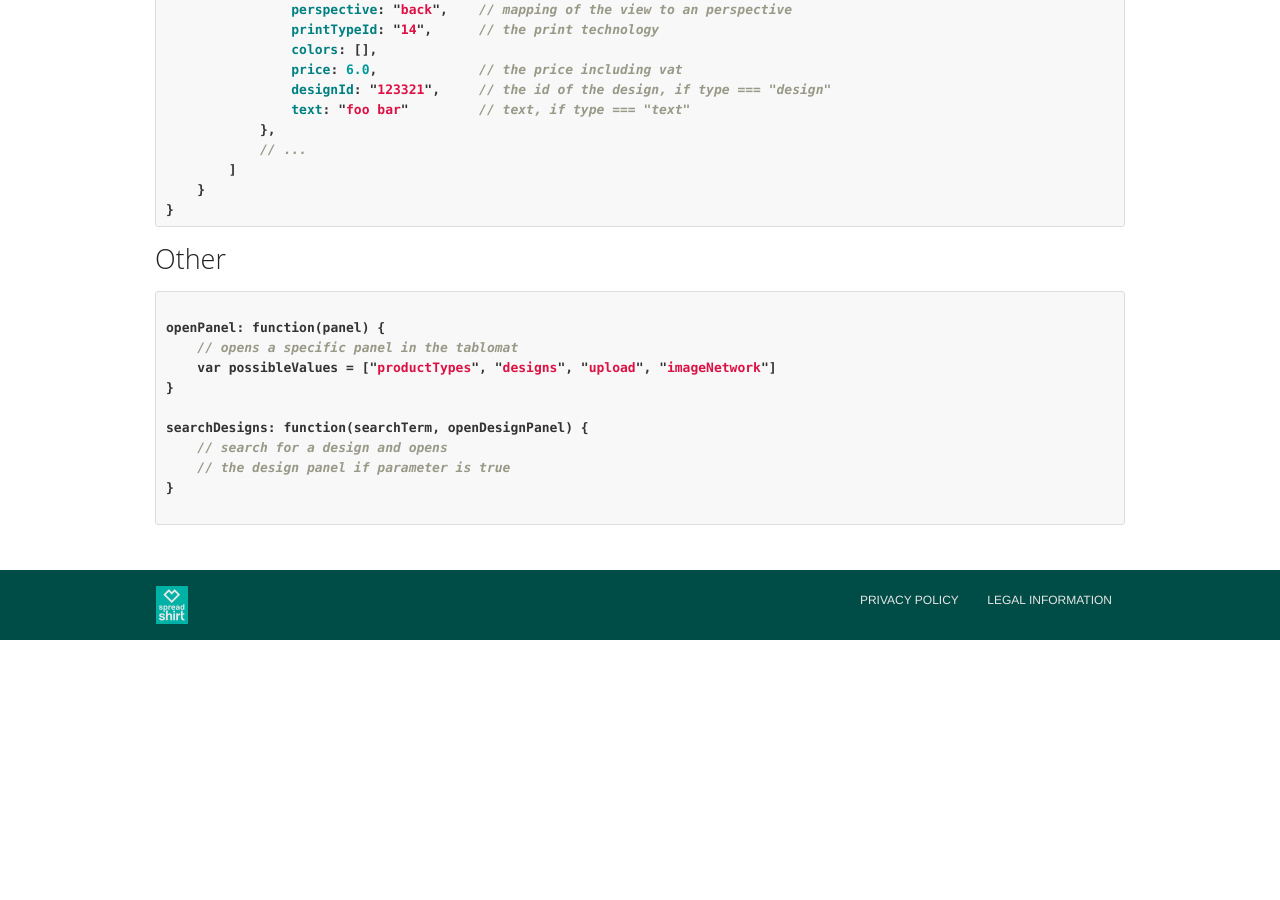
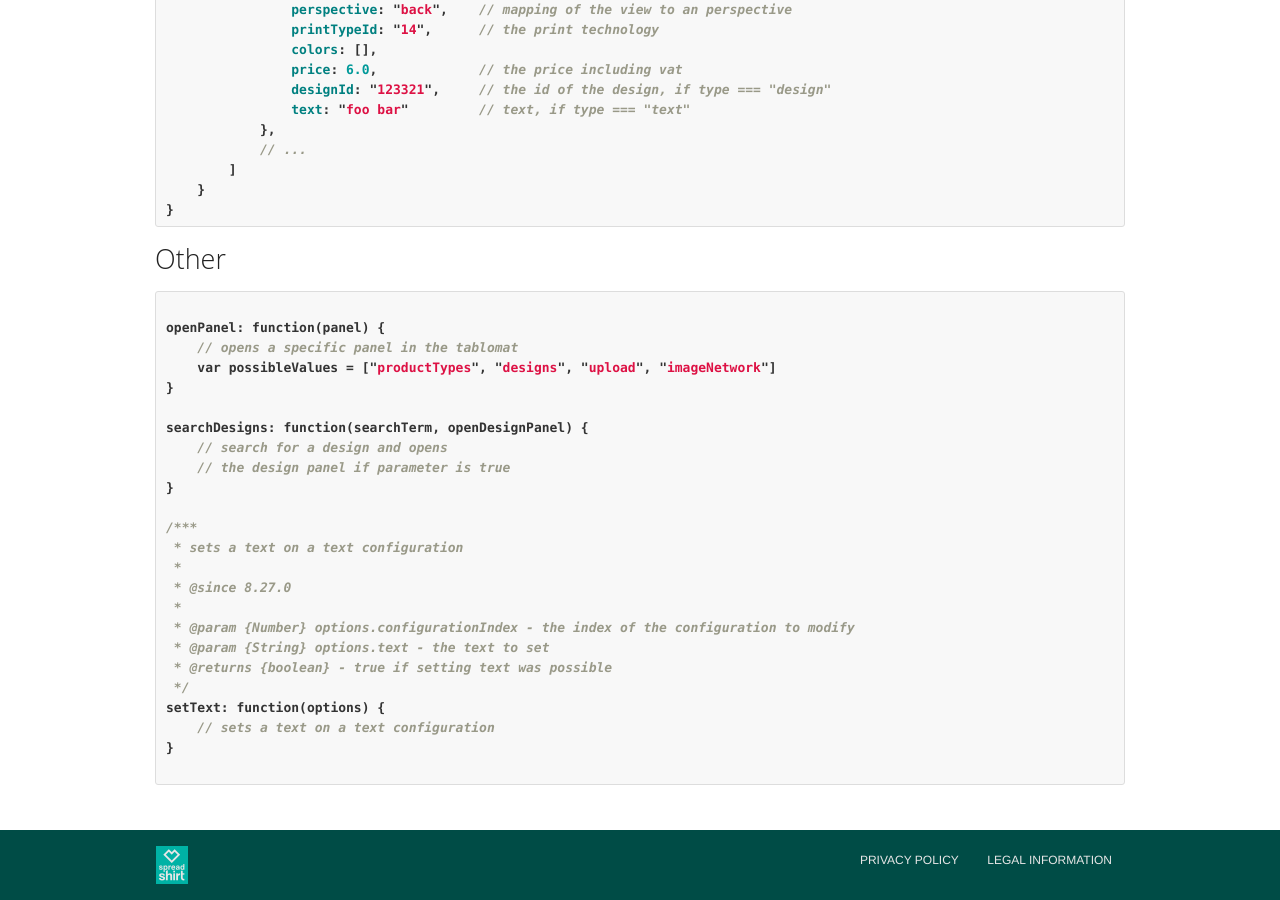
Before and after one commit to spreadshirt/apps, a Jekyll site: the page built from tablomat.md, in a window 1280 px wide and 900 px high, scrolled down 4995 px. Built offline with Jekyll 4.4.1, drawn with Linux system fonts in a browser that asks for light colours; Markdown is read by kramdown in place of the engine named in the settings; before the commit the page ends 5635 px from its top, so only the background shows below that.

Commit message:
added setText documentation to tablomat

````diff
--- a/tablomat.md
+++ b/tablomat.md
@@ -287,4 +287,17 @@ searchDesigns: function(searchTerm, openDesignPanel) {
     // the design panel if parameter is true
 }
 
+/***
+ * sets a text on a text configuration
+ *
+ * @since 8.27.0
+ *
+ * @param {Number} options.configurationIndex - the index of the configuration to modify
+ * @param {String} options.text - the text to set
+ * @returns {boolean} - true if setting text was possible
+ */
+setText: function(options) {
+    // sets a text on a text configuration
+}
+
 ```
````
